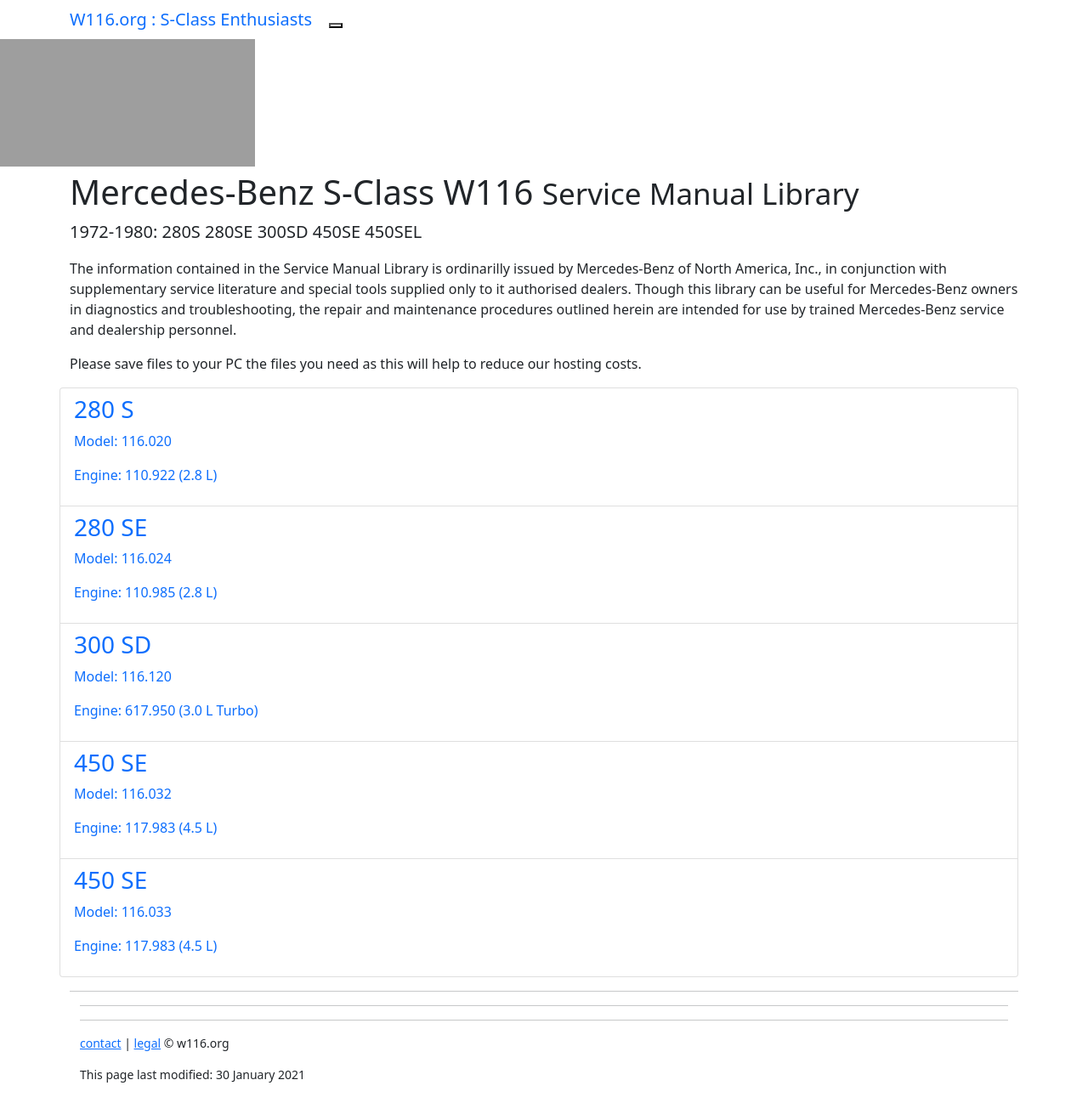
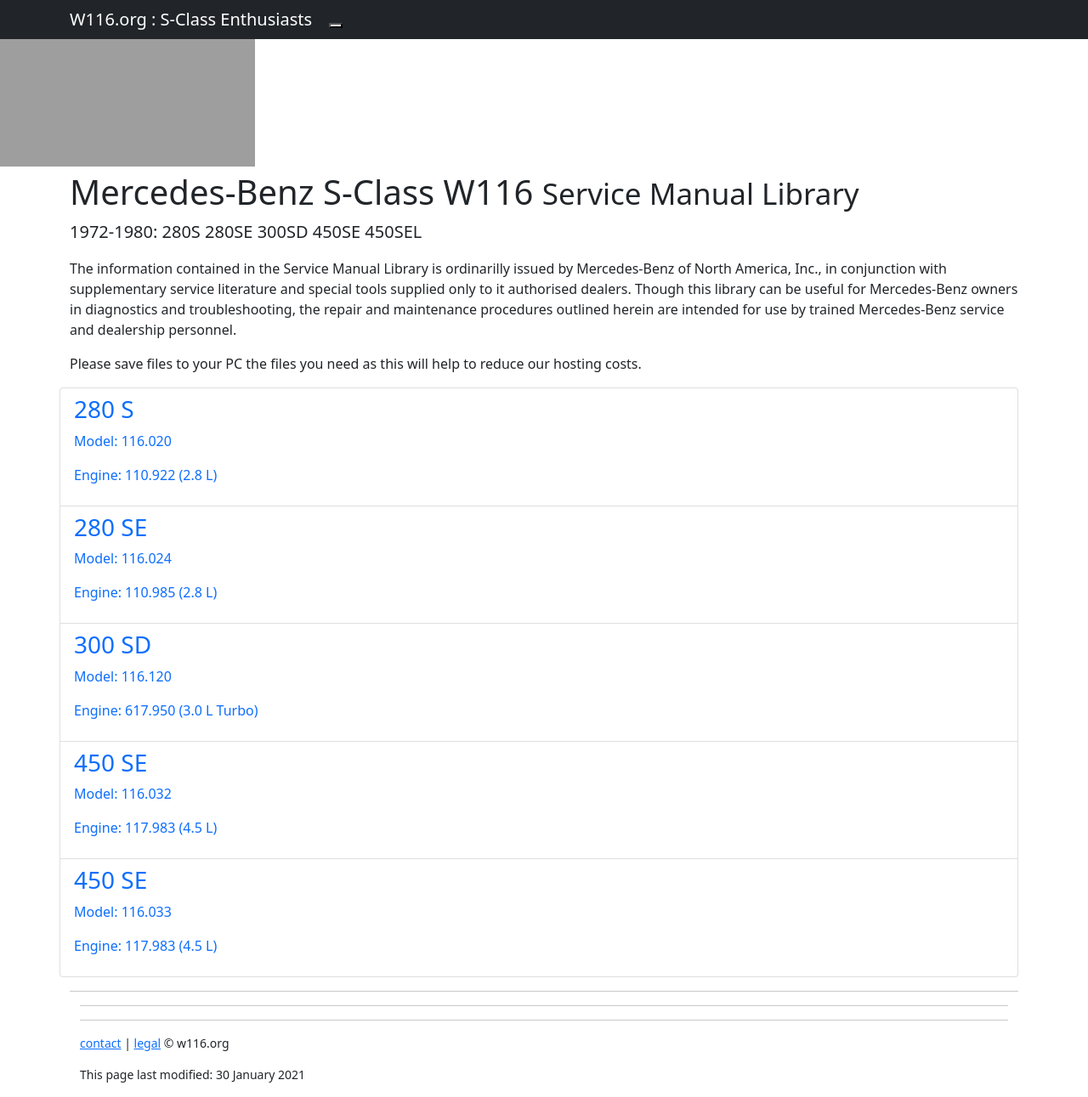
Before and after one commit to W116org/handbook, a Jekyll site: the page built from index.html, in a window 1280 px wide. Shown: the whole page at 85% size. Built offline with Jekyll 4.4.1, drawn with Linux system fonts in a browser that asks for light colours; comment, search, counter and statistics services are not loaded; grey boxes are pictures that could not be loaded.

Commit message:
Update navbar.html

```diff
--- a/_includes/navbar.html
+++ b/_includes/navbar.html
@@ -1,4 +1,4 @@
-<nav class="navbar navbar-default navbar-static-top">
+<nav class="navbar navbar-dark bg-dark navbar-static-top">
      <div class="container">
           <div class="navbar-header">
                <a href="/" class="navbar-brand">W116.org : S-Class Enthusiasts</a>
```
